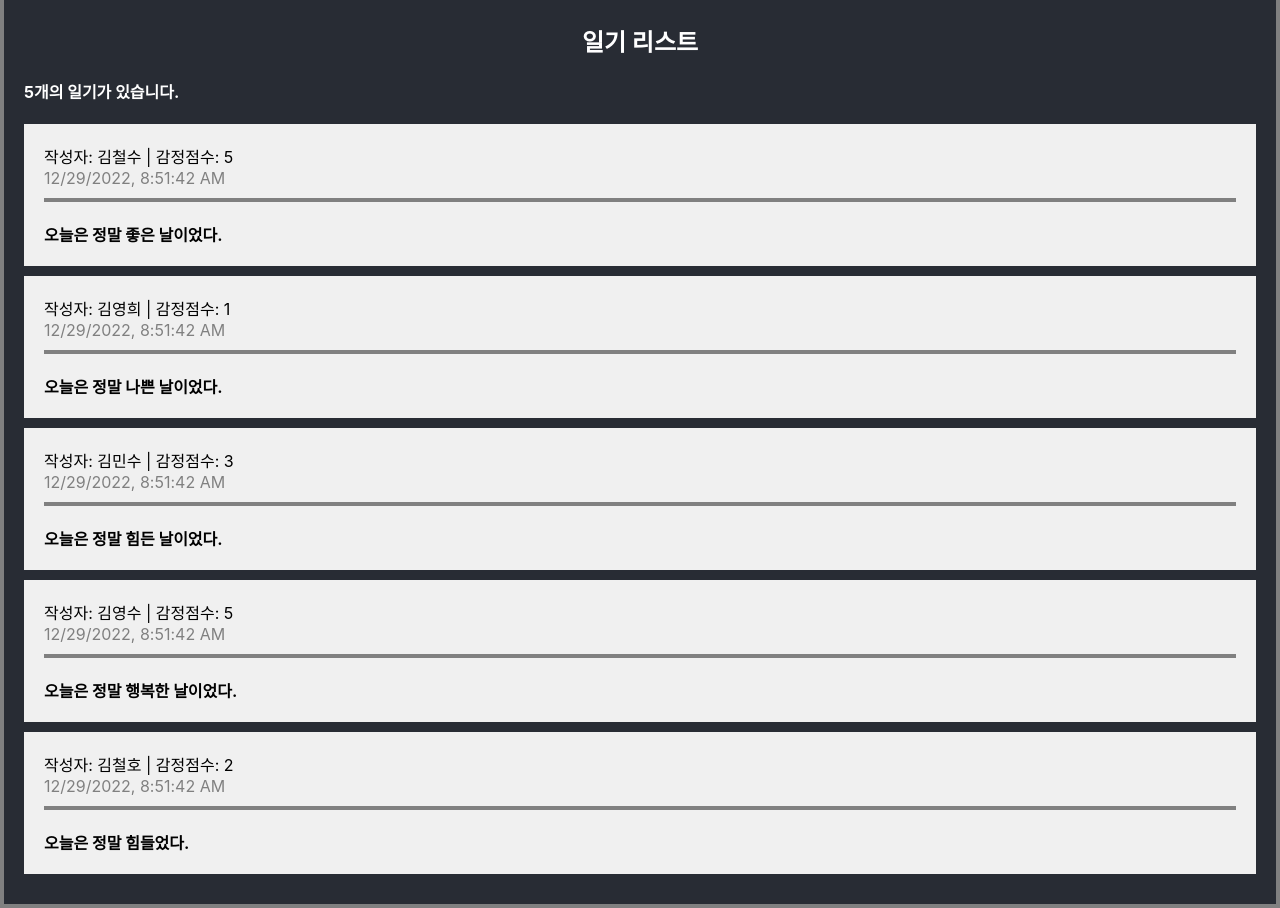
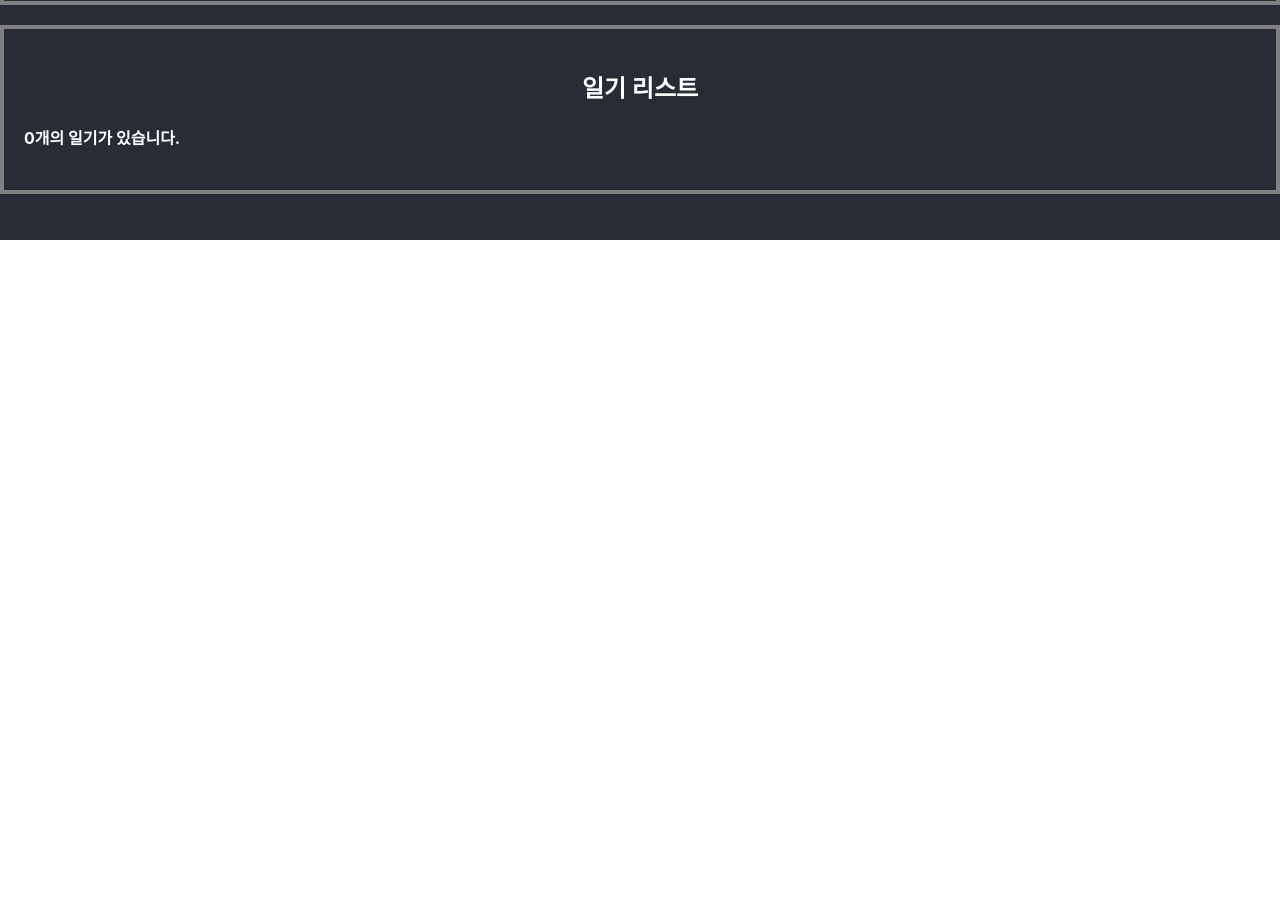
Before and after one commit to limejuny/simple-diary, a React (Create React App) app: page / in a window 1280 px wide. Shown: the part 560-1468 px from the top of the page. After the commit the page ends 800 px from the top, so only its background shows below. Built offline with nearby package versions, Linux system fonts and the light colour scheme; the HTML template or start-up script is replaced by a standard one.

Commit message:
배열 사용하기 (데이터 추가하기)
Detail
======
 - App에 data, setData State로 만들고 props로 내려주기

```diff
--- a/src/App.tsx
+++ b/src/App.tsx
@@ -1,20 +1,27 @@
+import {useRef, useState} from 'react';
 import './App.css';
-import DiaryEditor, {DiaryElement} from './DiaryEditor';
+import DiaryEditor, {DiaryEditorState, DiaryElement} from './DiaryEditor';
 import DiaryList from './DiaryList';
 
-const dummyList = [
-  new DiaryElement(1, "김철수", "오늘은 정말 좋은 날이었다.", 5, new Date().getTime()),
-  new DiaryElement(2, "김영희", "오늘은 정말 나쁜 날이었다.", 1, new Date().getTime()),
-  new DiaryElement(3, "김민수", "오늘은 정말 힘든 날이었다.", 3, new Date().getTime()),
-  new DiaryElement(4, "김영수", "오늘은 정말 행복한 날이었다.", 5, new Date().getTime()),
-  new DiaryElement(5, "김철호", "오늘은 정말 힘들었다.", 2, new Date().getTime()),
-]
+function App() {
+  const [data, setData] = useState([] as DiaryElement[]);
+  const dataId = useRef(0);
 
-function App() {
+  const onCreate = (item: DiaryEditorState) => {
+    const newItem: DiaryElement = new DiaryElement(
+      dataId.current,
+      item.author,
+      item.content,
+      item.emotion,
+      new Date().getTime());
+    dataId.current += 1;
+    setData([newItem, ...data]);
+  };
+
   return (
     <div className="App">
-      <DiaryEditor />
-      <DiaryList diaryList={dummyList}/>
+      <DiaryEditor onCreate={onCreate} />
+      <DiaryList diaryList={data} />
     </div>
   );
 }
--- a/src/DiaryEditor.tsx
+++ b/src/DiaryEditor.tsx
@@ -1,12 +1,12 @@
 import {useRef, useState} from "react";
 
-interface DiaryEditorState {
+export interface DiaryEditorState {
   author: string;
   content: string;
   emotion: number;
 }
 
-class DiaryElement implements DiaryEditorState {
+export class DiaryElement implements DiaryEditorState {
   id: number;
   author: string;
   content: string;
@@ -22,7 +22,11 @@ class DiaryElement implements DiaryEditorState {
   }
 }
 
-const DiaryEditor = () => {
+type DiaryEditorProps = {
+  onCreate: (diary: DiaryEditorState) => void;
+};
+
+const DiaryEditor = ({onCreate}: DiaryEditorProps) => {
   const authorInput = useRef<HTMLInputElement>(null);
   const contentInput = useRef<HTMLTextAreaElement>(null);
   const [state, setState] = useState<DiaryEditorState>({
@@ -53,8 +57,8 @@ const DiaryEditor = () => {
       contentInput.current?.focus();
       return;
     }
-    console.log(state);
-    alert("저장 성공");
+
+    onCreate(state);
   };
 
   return (
@@ -99,4 +103,3 @@ const DiaryEditor = () => {
 }
 
 export default DiaryEditor;
-export {DiaryElement};
```
